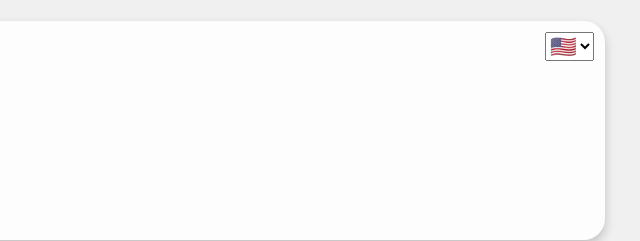
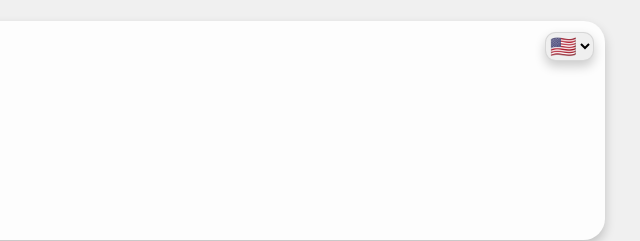
Before and after one commit to DIG-/html-i18n-single-page, a plain HTML site: page index.htm in a window 1280 px wide. Shown: the top 241 px of the page, 535-1175 px from the left. Drawn offline with Linux system fonts and the light colour scheme; a web font is replaced by a local one.

Commit message:
Simple border around flag choose

```diff
--- a/style.css
+++ b/style.css
@@ -23,6 +23,9 @@ body {
     top: 8pt;
     right: 8pt;
     font-size: 16pt;
+    box-shadow: 0 4pt 8pt rgb(0 0 0 / 0.2);
+    border: 1pt solid rgb(0 0 0 / 0.1);
+    border-radius: 8pt;
 }
 
 .emoji {
```
